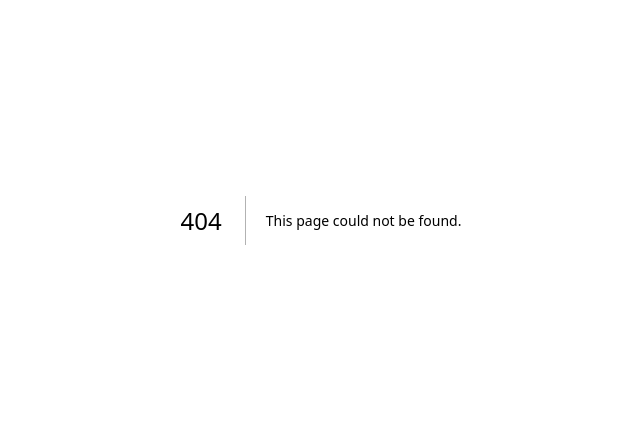
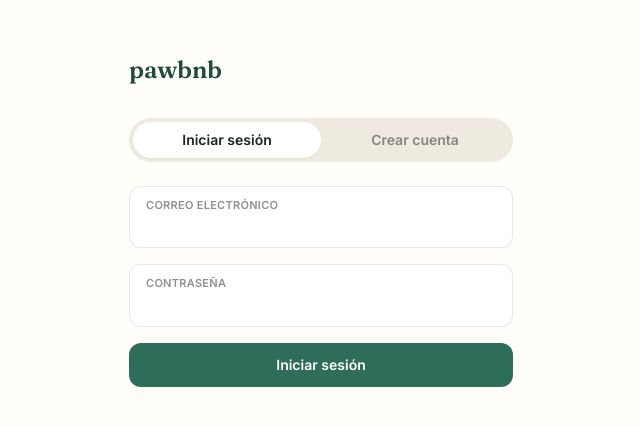
Before and after one commit to corado79-debug/pawbnb, a Next.js app: page /login in a window 1280 px wide. Before the commit this address had no page. Shown: the part 180-606 px from the top of the page, without its empty margins (319-959 px from the left). Built offline with nearby package versions, Linux system fonts and the light colour scheme; no server answers.

Commit message:
Create page.js

```diff
--- /dev/null
+++ b/app/login/page.js
@@ -0,0 +1,160 @@
+'use client';
+
+import { useState } from 'react';
+import { supabase } from '../../lib/supabaseClient';
+
+export default function LoginPage() {
+  const [mode, setMode] = useState('login'); // 'login' | 'signup'
+  const [role, setRole] = useState('owner'); // 'owner' | 'caregiver'
+  const [fullName, setFullName] = useState('');
+  const [email, setEmail] = useState('');
+  const [password, setPassword] = useState('');
+  const [loading, setLoading] = useState(false);
+  const [message, setMessage] = useState(null);
+
+  async function handleSubmit(e) {
+    e.preventDefault();
+    setMessage(null);
+    setLoading(true);
+
+    try {
+      if (mode === 'signup') {
+        const { data, error } = await supabase.auth.signUp({ email, password });
+        if (error) throw error;
+
+        const userId = data.user?.id;
+        if (userId) {
+          const { error: insertError } = await supabase.from('users').insert({
+            id: userId,
+            email,
+            full_name: fullName,
+            role,
+          });
+          if (insertError) throw insertError;
+        }
+
+        setMessage({
+          type: 'success',
+          text: 'Cuenta creada. Revisa tu correo para confirmar tu cuenta antes de iniciar sesión.',
+        });
+      } else {
+        const { error } = await supabase.auth.signInWithPassword({ email, password });
+        if (error) throw error;
+        window.location.href = '/';
+      }
+    } catch (err) {
+      setMessage({ type: 'error', text: err.message || 'Algo salió mal. Intenta de nuevo.' });
+    } finally {
+      setLoading(false);
+    }
+  }
+
+  return (
+    <main className="flex min-h-screen items-center justify-center bg-cream px-6 py-12">
+      <div className="w-full max-w-sm">
+        <a href="/" className="font-display text-2xl font-semibold text-pine-dark">
+          pawbnb
+        </a>
+
+        <div className="mt-8 flex rounded-full bg-putty p-1 text-sm font-semibold">
+          <button
+            type="button"
+            onClick={() => setMode('login')}
+            className={`flex-1 rounded-full py-2 transition ${
+              mode === 'login' ? 'bg-white text-ink shadow-sm' : 'text-ink/50'
+            }`}
+          >
+            Iniciar sesión
+          </button>
+          <button
+            type="button"
+            onClick={() => setMode('signup')}
+            className={`flex-1 rounded-full py-2 transition ${
+              mode === 'signup' ? 'bg-white text-ink shadow-sm' : 'text-ink/50'
+            }`}
+          >
+            Crear cuenta
+          </button>
+        </div>
+
+        <form onSubmit={handleSubmit} className="mt-6 space-y-4">
+          {mode === 'signup' && (
+            <>
+              <TextField label="Nombre completo" value={fullName} onChange={setFullName} required />
+
+              <div>
+                <span className="mb-1.5 block text-[11px] font-semibold uppercase tracking-wide text-ink/50">
+                  Voy a usar Pawbnb para...
+                </span>
+                <div className="flex gap-2">
+                  <RoleButton
+                    label="Buscar cuidador"
+                    active={role === 'owner'}
+                    onClick={() => setRole('owner')}
+                  />
+                  <RoleButton
+                    label="Ser cuidador"
+                    active={role === 'caregiver'}
+                    onClick={() => setRole('caregiver')}
+                  />
+                </div>
+              </div>
+            </>
+          )}
+
+          <TextField label="Correo electrónico" type="email" value={email} onChange={setEmail} required />
+          <TextField label="Contraseña" type="password" value={password} onChange={setPassword} required />
+
+          {message && (
+            <p
+              className={`rounded-xl px-4 py-2.5 text-sm ${
+                message.type === 'error' ? 'bg-red-50 text-red-700' : 'bg-pine/10 text-pine-dark'
+              }`}
+            >
+              {message.text}
+            </p>
+          )}
+
+          <button
+            type="submit"
+            disabled={loading}
+            className="w-full rounded-xl bg-pine py-3 text-sm font-semibold text-cream transition hover:bg-pine-dark disabled:opacity-60"
+          >
+            {loading ? 'Un momento...' : mode === 'login' ? 'Iniciar sesión' : 'Crear mi cuenta'}
+          </button>
+        </form>
+      </div>
+    </main>
+  );
+}
+
+function TextField({ label, value, onChange, type = 'text', required = false }) {
+  return (
+    <label className="block rounded-xl border border-ink/10 bg-white px-4 py-2.5">
+      <span className="block text-[11px] font-semibold uppercase tracking-wide text-ink/50">
+        {label}
+      </span>
+      <input
+        type={type}
+        value={value}
+        onChange={(e) => onChange(e.target.value)}
+        required={required}
+        className="w-full bg-transparent text-sm text-ink focus:outline-none"
+      />
+    </label>
+  );
+}
+
+function RoleButton({ label, active, onClick }) {
+  return (
+    <button
+      type="button"
+      onClick={onClick}
+      className={`flex-1 rounded-xl border px-3 py-2.5 text-sm font-medium transition ${
+        active ? 'border-pine bg-pine/10 text-pine-dark' : 'border-ink/10 bg-white text-ink/60'
+      }`}
+    >
+      {label}
+    </button>
+  );
+}
```
